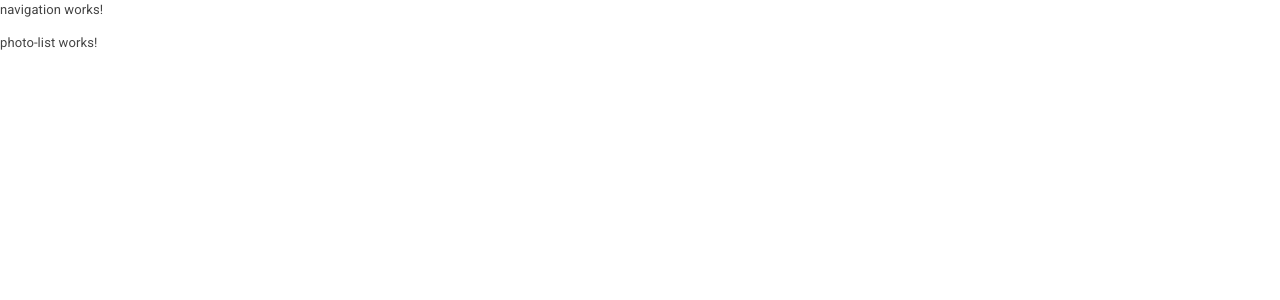
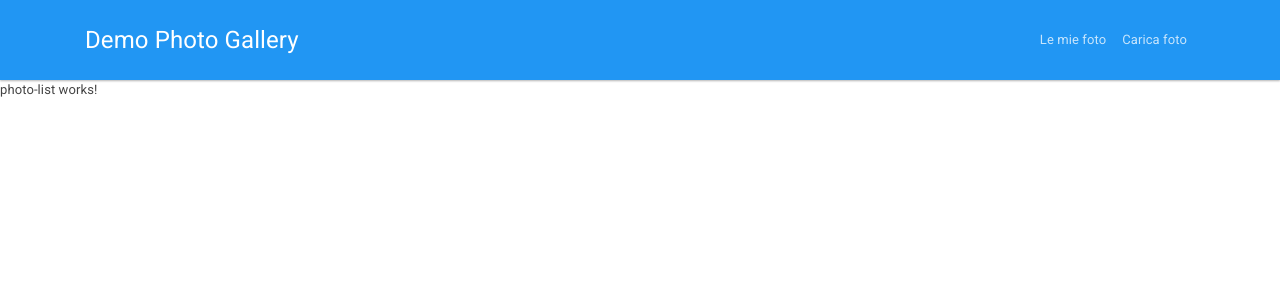
Before and after one commit to frizio/demo-photo-gallery-frontend, an Angular app: page /photos in a window 1280 px wide. Shown: the top 300 px of the page. Built offline with nearby package versions, Linux system fonts and the light colour scheme.

Commit message:
Implement Navigation component

```diff
--- a/src/app/components/navigation/navigation.component.html
+++ b/src/app/components/navigation/navigation.component.html
@@ -1 +1,19 @@
-<p>navigation works!</p>
+<nav class="navbar navbar-expand-lg navbar-dark bg-primary">
+    <div class="container">
+        <a class="navbar-brand" href="#">Demo Photo Gallery</a>
+        <button class="navbar-toggler" type="button" data-toggle="collapse" data-target="#navbarNav"
+                aria-controls="navbarNav" aria-expanded="false" aria-label="Toggle navigation">
+            <span class="navbar-toggler-icon"></span>
+        </button>
+        <div class="collapse navbar-collapse" id="navbarNav">
+            <ul class="navbar-nav ml-auto">
+                <li class="nav-item">
+                    <a class="nav-link" routerLink="/photos">Le mie foto</a>
+                </li>
+                <li class="nav-item">
+                    <a class="nav-link" routerLink="/photos/new">Carica foto</a>
+                </li>
+            </ul>
+        </div>
+    </div>
+</nav>
```
